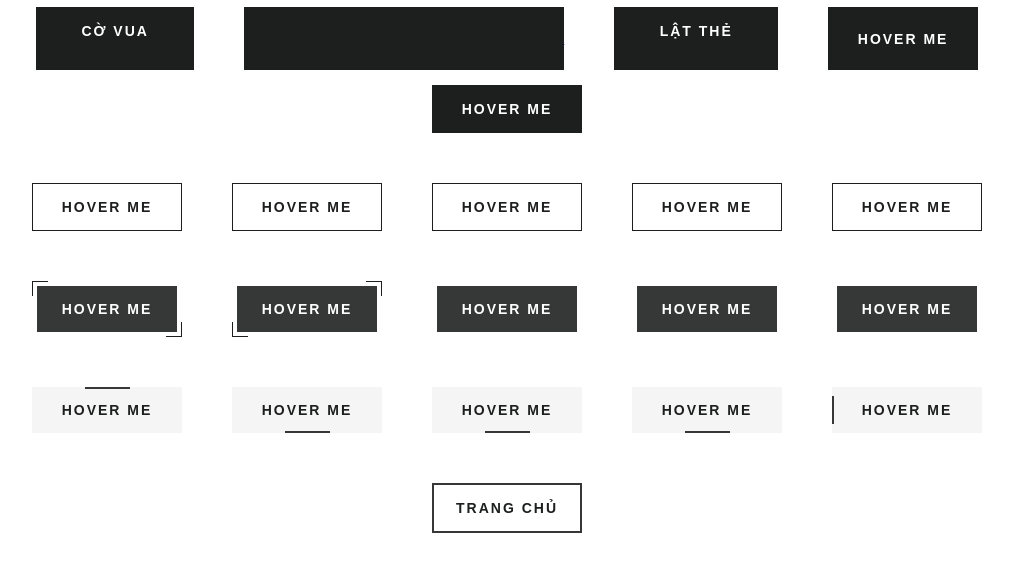
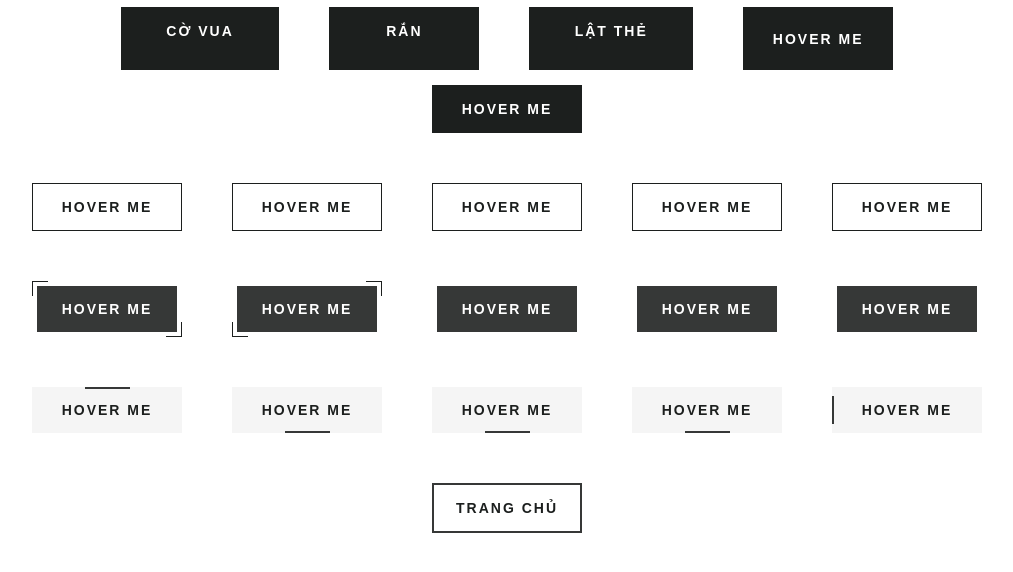
Before and after one commit to Panlaptrinh/pangamevui, a plain HTML site: page index.html in a window 1280 px wide. Shown: the part 156-728 px from the top of the page, without its empty margins (133-1146 px from the left). Drawn offline with Linux system fonts and the light colour scheme.

Commit message:
Update index.html

```diff
--- a/index.html
+++ b/index.html
@@ -15,7 +15,7 @@
    <a href="https://panlaptrinh.github.io/covua/">Cờ Vua</a>
   </button>
   <button class="btn btn-1 hover-filled-slide-up">
-   span href="https://panlaptrinh.github.io/ran/">Rắn</span>
+   <span href="https://panlaptrinh.github.io/ran/">Rắn</span>
    <a href="https://panlaptrinh.github.io/ran/">Rắn</a>
   </button>
   <button class="btn btn-1 hover-filled-slide-left">
```
